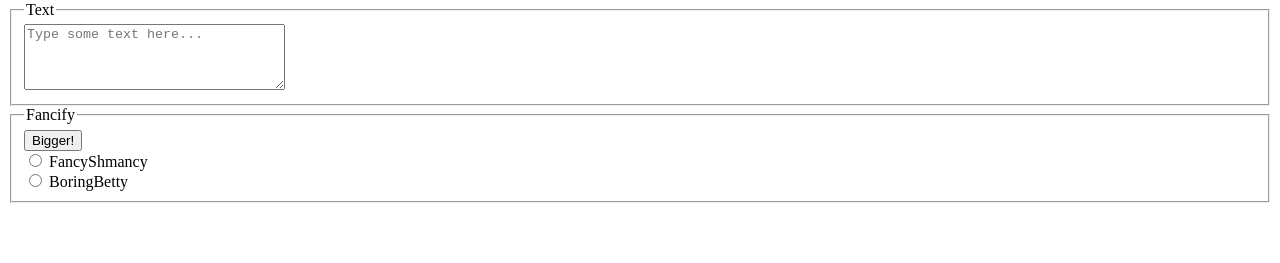
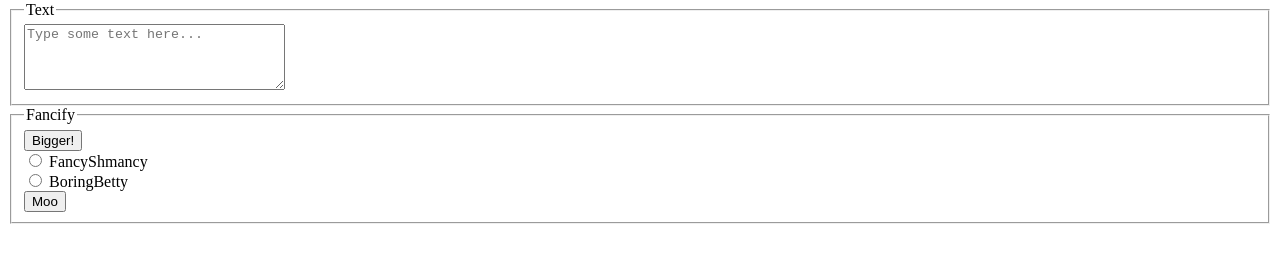
Before and after one commit to MaxShkrabak/funweb.github.io, a plain HTML site: page fancifymytext.html in a window 1280 px wide. Shown: the part 79-342 px from the top of the page. Drawn offline with Linux system fonts and the light colour scheme.

Commit message:
Implement new button 'Moo' that uppercases text and adds a suffix

```diff
--- a/fancifymytext.html
+++ b/fancifymytext.html
@@ -36,6 +36,8 @@
 				</label>
 			</div>
 
+			<button onclick="moo()">Moo</button>
+
 		</fieldset>
 
 	</body>
--- a/fancifymytext.js
+++ b/fancifymytext.js
@@ -3,10 +3,30 @@ function changeFont() {
 }
 
 function changeWeight() {
-
   if (document.getElementById("fancyButton").checked) {
     document.getElementById("textArea").className = "fancy";
   } if (document.getElementById("boringButton").checked) {
     document.getElementById("textArea").className = "boring";
   }
 }
+
+function moo() {
+  let text = document.getElementById("textArea");
+
+  let currentText = text.value.toUpperCase();
+  let parts = currentText.split(".");
+
+  for (let i = 0; i < parts.length; i++) {
+    let trimmedPart = parts[i].trim();
+
+    // Add '-Moo' if there's at least one letter
+    if (/[A-Z]/.test(trimmedPart)) {
+      parts[i] = trimmedPart + "-Moo";
+    } else {
+      // Do nothing
+    }
+  }
+
+  text.value = parts.join(".");
+
+}
```
